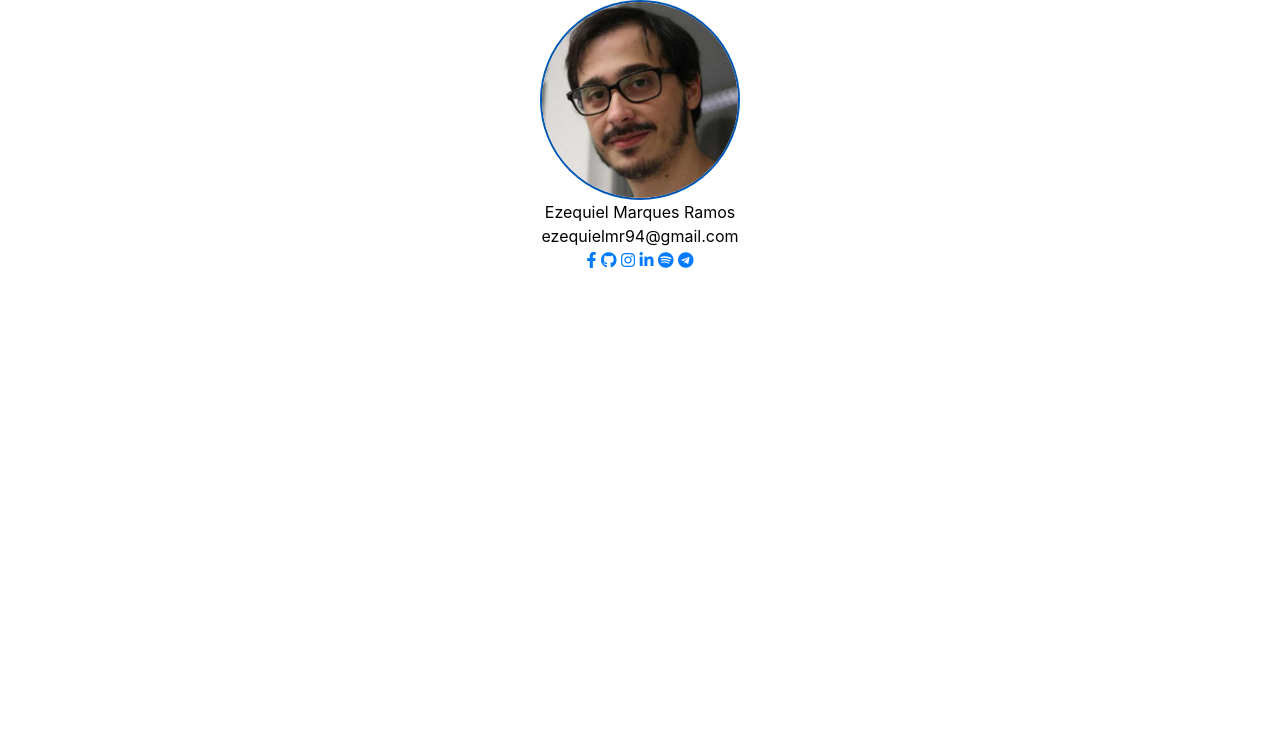
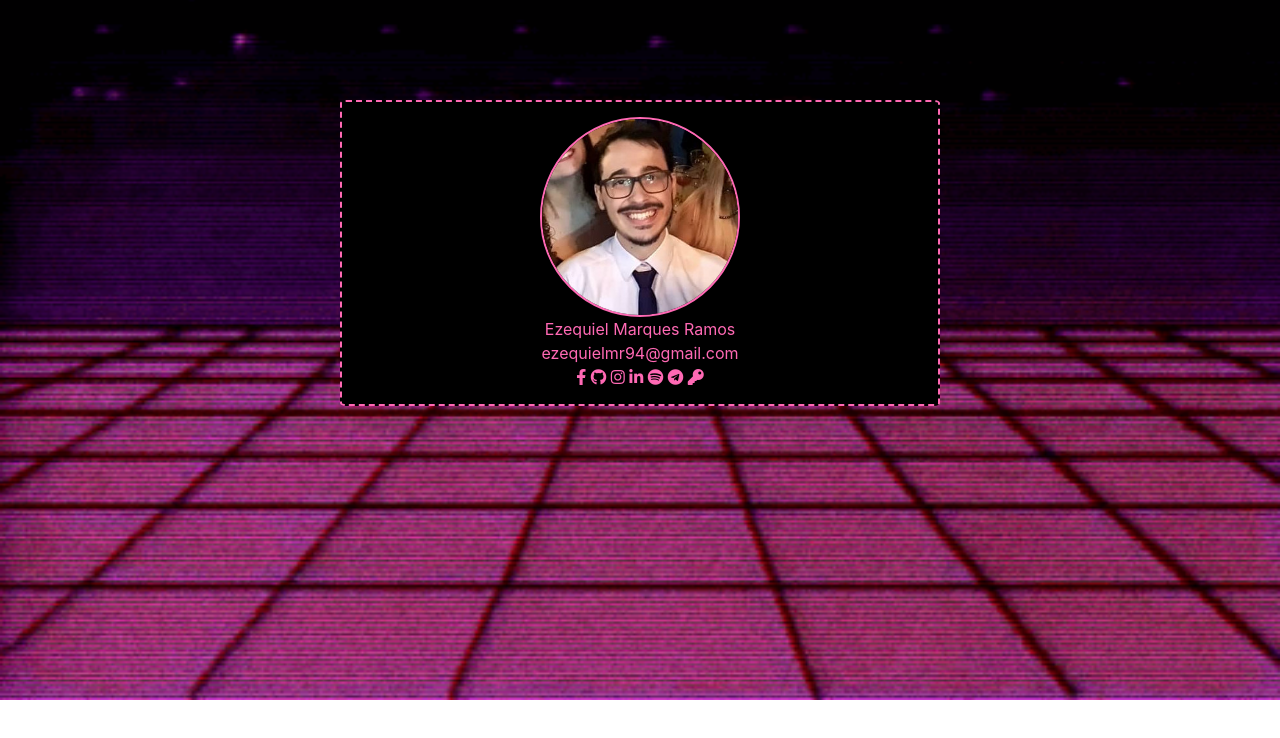
Before and after one commit to ezequielramos/about_me, a plain HTML site: page index.html in a window 1280 px wide. Drawn offline with nearby package versions, Linux system fonts and the light colour scheme.

Commit message:
added background

```diff
--- a/index.css
+++ b/index.css
@@ -1,11 +1,49 @@
-.body {
-    background-color: white;
-    color: black;
+body {
+    background-color: black;
+    color: hotpink;
+    text-align: center;
+    overflow: hidden;
+}
+
+.picture {
+    border: solid 2px hotpink;
+    border-radius: 50%;
+    width: 200px;
+
+}
+
+.fill {
+    position: absolute;
+    margin-top: -100px;
+}
+
+.content-about-me {
+    /* background-color: white; */
+    position: relative;
+    width: 100%;
+    align-items: center;
+    align-content: center;
     text-align: center;
 }
 
-.picture {
-    border: solid 2px #0056b3;
-    border-radius: 50%;
-    width: 200px;
+.hello {
+    background-color: black;
+    margin-top: 100px;
+    width: 600px !important;
+    border: solid 2px hotpink;
+    color: hotpink;
+    border-radius: 1%;
+    border-style: dashed;
 }
+
+i {
+    color: hotpink
+}
+
+.margin-top-15 {
+    margin-top: 15px;
+}
+
+.margin-bottom-15 {
+    margin-bottom: 15px;
+}
--- a/index.html
+++ b/index.html
@@ -6,13 +6,18 @@
     <link rel="stylesheet"
         href="https://cdnjs.cloudflare.com/ajax/libs/twitter-bootstrap/4.3.1/css/bootstrap.min.css" />
     <link rel="stylesheet" href="https://cdnjs.cloudflare.com/ajax/libs/font-awesome/5.11.2/css/all.min.css">
+    <script src="index.js" type="text/javascript"></script>
 </head>
 
-<body class="body">
-    <div class="container">
-        <div class="row">
+<body>
+    <div class="fill">
+        <img src="background.gif" id="background">
+    </div>
+    <div class="content-about-me">
+        <div class="container hello">
+            <div class="row margin-top-15">
                 <div class="col-sm-12">
-                <img src="picture.jpeg" class="picture">
+                    <img src="pictures/1.jpeg" class="picture">
                 </div>
             </div>
             <div class="row">
@@ -25,7 +30,7 @@
                     ezequielmr94@gmail.com
                 </div>
             </div>
-        <div class="row">
+            <div class="row margin-bottom-15">
                 <div class="col-sm-12">
                     <a href="https://www.facebook.com/ezequiel.maques.ramos">
                         <i class="fab fa-facebook-f"></i>
@@ -45,6 +50,10 @@
                     <a href="https://telegram.me/ezequielmramos">
                         <i class="fab fa-telegram"></i>
                     </a>
+                    <a href="https://github.com/ezequielramos/about_me/blob/master/public_key.asc">
+                        <i class="fas fa-key"></i>
+                    </a>
+                </div>
             </div>
         </div>
     </div>
--- /dev/null
+++ b/index.js
@@ -0,0 +1,13 @@
+window.onload = () => {
+    console.info('hi');
+    background = document.getElementById("background");
+    background.height = window.innerHeight;
+    background.width = window.innerWidth;
+
+
+};
+
+window.onresize = () => {
+    background.height = window.innerHeight;
+    background.width = window.innerWidth;
+}
```
Also changed, not shown: background.gif (added), pictures/0.jpeg (renamed from picture.jpeg), pictures/1.jpeg (added), 1 other file. Lines whose indentation alone changed are shown as unchanged.
